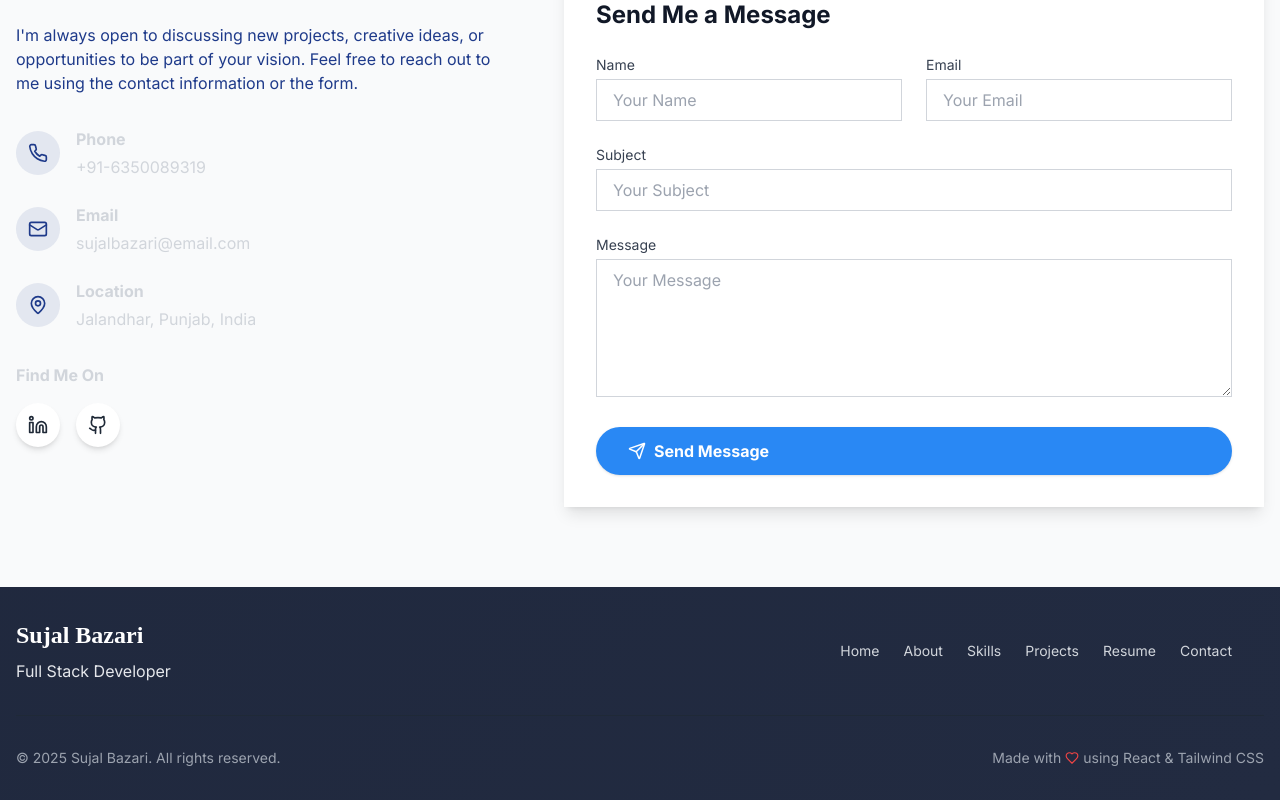
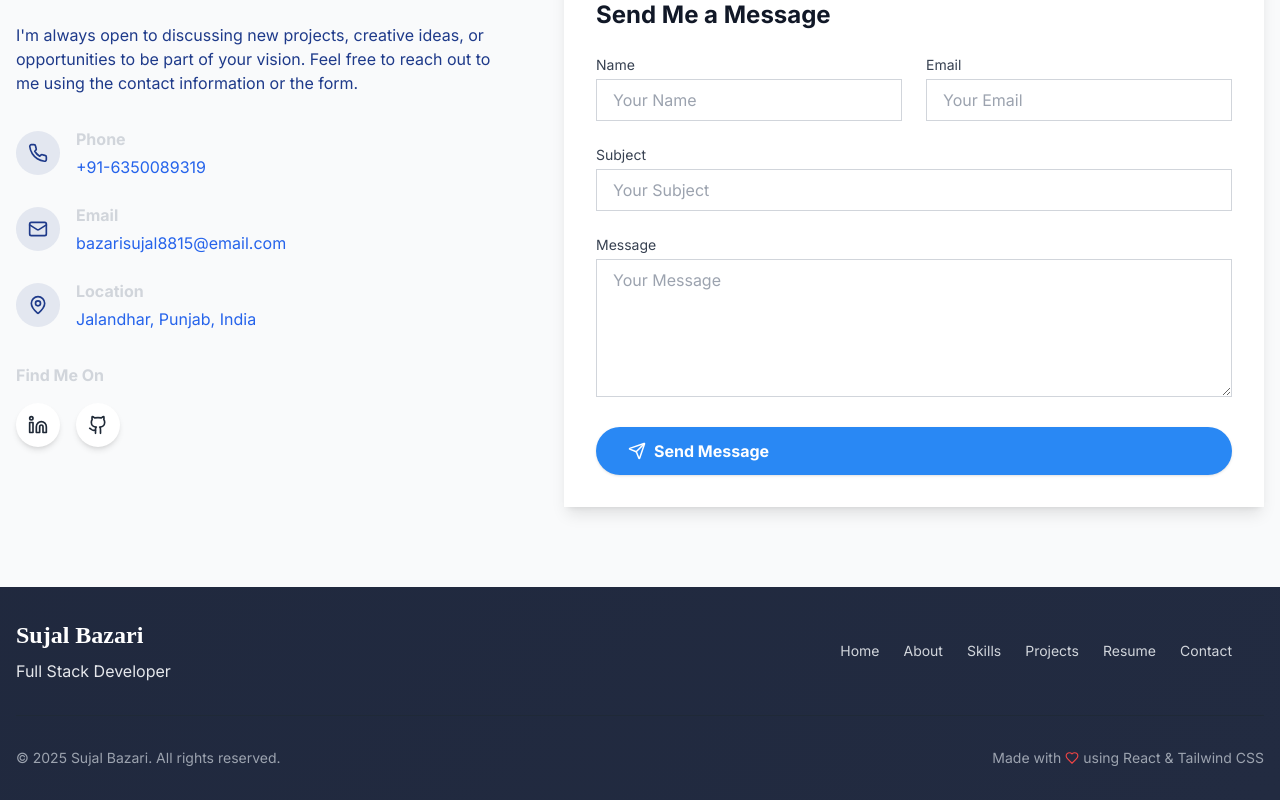
Before and after one commit to sujalbazari18/Personal-Portfolio, a React (Vite) app: page / in a window 1280 px wide. Shown: the part 4802-5602 px from the top of the page. Built offline with nearby package versions, Linux system fonts and the light colour scheme.

Commit message:
Update ContactSection.tsx

```diff
--- a/src/components/ContactSection.tsx
+++ b/src/components/ContactSection.tsx
@@ -74,7 +74,7 @@ const ContactSection = () => {
                 </div>
                 <div>
                   <h4 className="font-bold text-portfolio-dark mb-1">Phone</h4>
-                  <p className="text-gray-600">+91-6350089319</p>
+                  <p className="text-blue-600">+91-6350089319</p>
                 </div>
               </div>
 
@@ -84,7 +84,7 @@ const ContactSection = () => {
                 </div>
                 <div>
                   <h4 className="font-bold text-portfolio-dark mb-1">Email</h4>
-                  <p className="text-gray-600">sujalbazari@email.com</p>
+                  <p className="text-blue-600">bazarisujal8815@email.com</p>
                 </div>
               </div>
 
@@ -94,7 +94,7 @@ const ContactSection = () => {
                 </div>
                 <div>
                   <h4 className="font-bold text-portfolio-dark mb-1">Location</h4>
-                  <p className="text-gray-600">Jalandhar, Punjab, India</p>
+                  <p className="text-blue-600">Jalandhar, Punjab, India</p>
                 </div>
               </div>
             </div>
```
